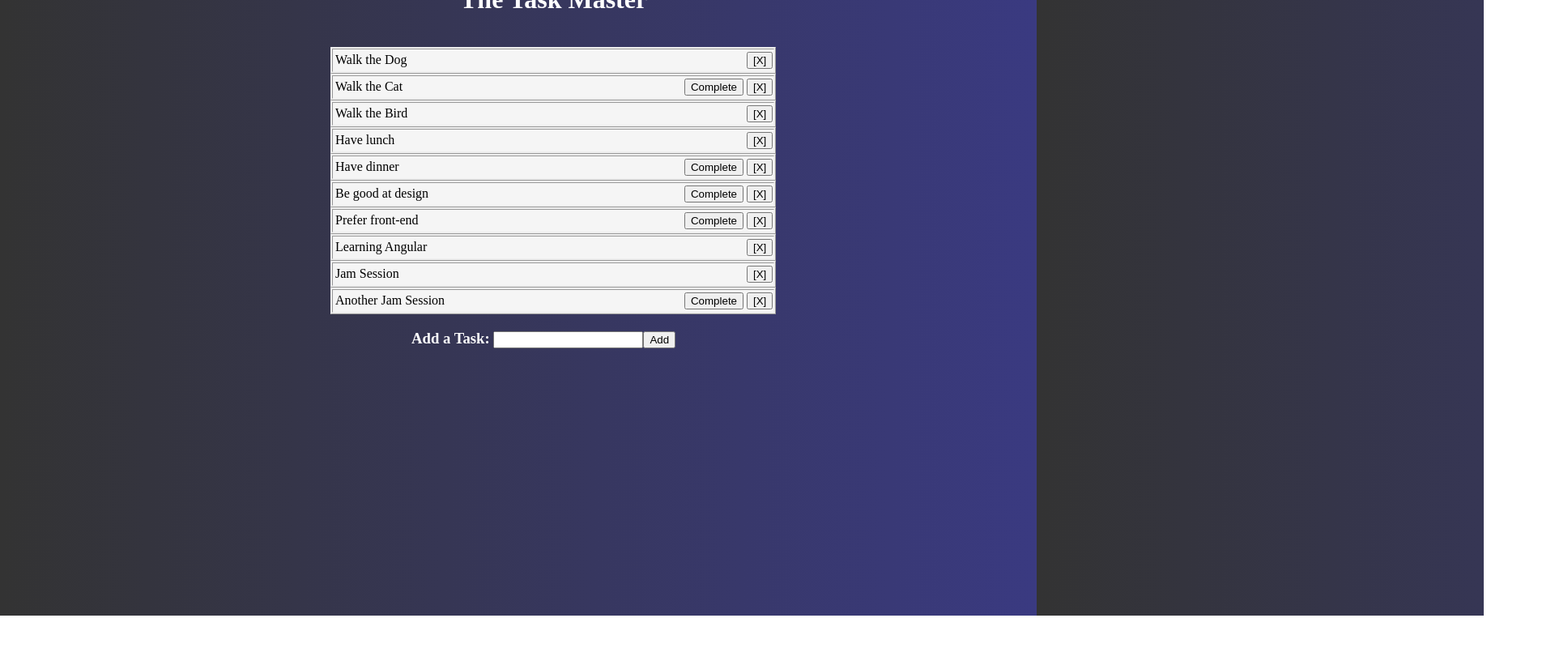
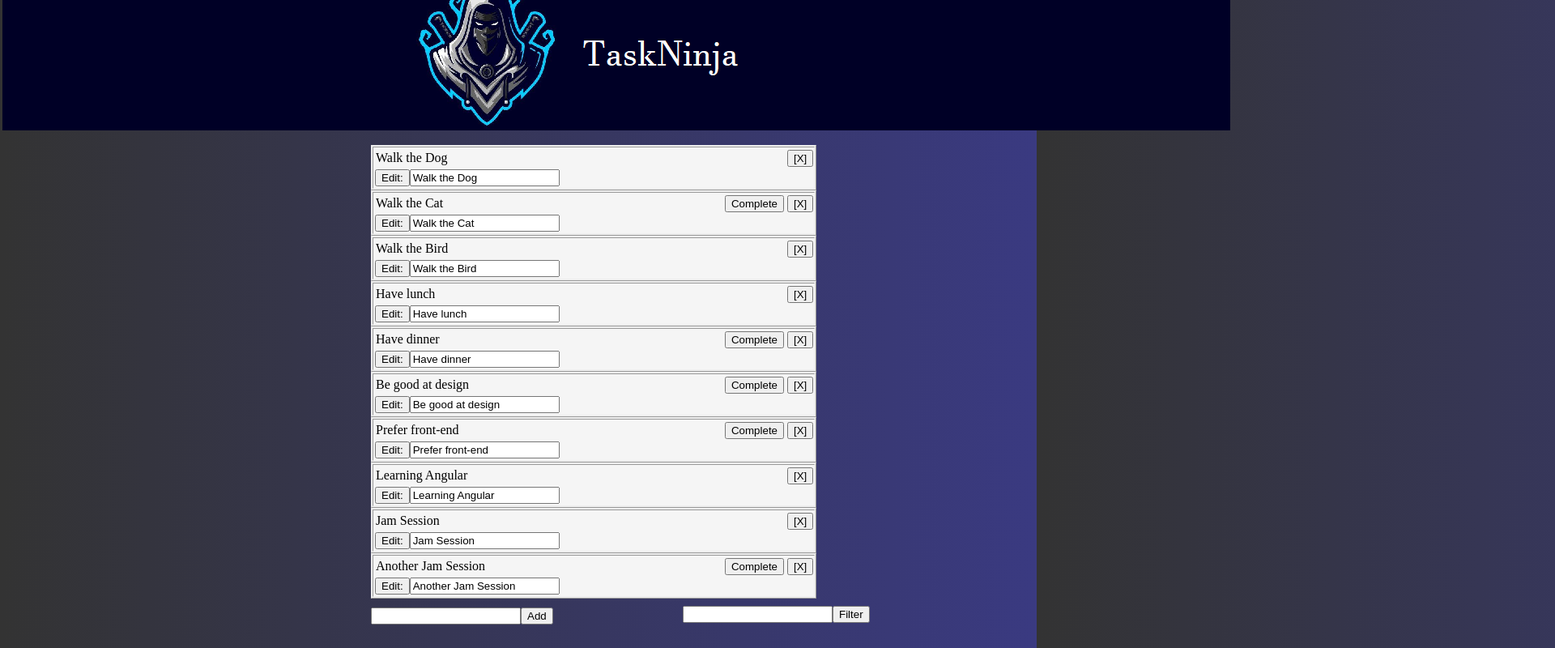
Before and after one commit to VickeryR77/RVAngularFirst, an Angular app: page / in a window 1280 px wide. Shown: the part 40-840 px from the top of the page at 81% size, 1920 px wide, since content can reach past the window. Before the commit the page ends 800 px from the top, so only its background shows below. Built offline with nearby package versions, Linux system fonts and the light colour scheme.

Commit message:
Added all extended challenges, upgraded formatting. Assessment MVP+

```diff
--- a/src/app/app.component.css
+++ b/src/app/app.component.css
@@ -13,7 +13,8 @@ body{
 table{
     width: 40%;
     position: relative;
-    left:400px;
+    left:450px;
+    bottom:50px;
     border-color:black;
     border:ridge;
     background-color: whitesmoke;
@@ -41,11 +42,32 @@ div.right{
 }
 
 div.title{
+
     position: relative;
-    left:560px;
+    left:-5px;
+    top:-20px;
 }
 
 div.task{
     position: relative;
+    left:450px;
+    bottom:60px;
+}
+
+div.filter{
+    position: relative;
+    left:835px;
+    bottom:101px;
+}
+
+p.finished{
+    font-size:large;
+    color:white;
+    position: relative;
+    left:700px;
+}
+
+img.endImage{
+    position: relative;
     left:500px;
 }
--- a/src/app/app.component.html
+++ b/src/app/app.component.html
@@ -1,6 +1,19 @@
 
 <div class="title">
-<h1>{{title}}</h1><br/>
+<h1><img src="assets/img/taskNinja.png"></h1><br/>
+</div>
+
+<!--
+<div *ngIf="tasks && tasks.length > 0 then showData else hideData">
+<ng-template #showData>Show Data</ng-template>
+<ng-template #hideData>Hide Data</ng-template>
+-->
+
+<div *ngIf="!tasks || tasks.length === 0">
+  <img class="endImage" src="assets/img/chorescomplete.gif"/>
+   <p class="finished" >
+     Chores Complete!
+   </p>
 </div>
 
 <div *ngFor="let chore of tasks">
@@ -28,9 +41,22 @@
       </div>
     </td>
   </tr>
+
+   <tr>
+    <button>Edit:</button> <input [(ngModel)]="chore.taskName" placeholder="editfield" />
+   </tr>
   </table>
 </div>
 
 <div class="task">
-  <h3 style="color:white">Add a Task: <input [(ngModel)]="question"/><button (click)="addTask()">Add</button></h3>
+  <h3 style="color:white">
+   <input [(ngModel)]="question"/>
+    <button (click)="addTask()">
+      Add
+    </button>
+  </h3>
 </div>
+
+<div class="filter">
+<input [(ngModel)]="filter"/><button (click)="addFilter()">Filter</button>
+</div>
--- a/src/app/app.component.ts
+++ b/src/app/app.component.ts
@@ -11,7 +11,22 @@ export class AppComponent {
 
   title = 'The Task Master';
   question = "";
+  editfield = "";
+  filter= "";
   show: boolean = true;
+
+  coreTasks: ToDo[] = [
+    {taskName: "Walk the Dog", completed: false},
+    {taskName: "Walk the Cat", completed: true},
+    {taskName: "Walk the Bird", completed: false},
+    {taskName: "Have lunch", completed: false},
+    {taskName: "Have dinner", completed: true},
+    {taskName: "Be good at design", completed: true},
+    {taskName: "Prefer front-end", completed: true},
+    {taskName: "Learning Angular", completed: false},
+    {taskName: "Jam Session", completed: false},
+    {taskName: "Another Jam Session", completed: true}
+  ];
 
   tasks: ToDo[] = [
     {taskName: "Walk the Dog", completed: false},
@@ -26,16 +41,28 @@ export class AppComponent {
     {taskName: "Another Jam Session", completed: true}
   ];
 
+  addFilter = function(){
+
+    this.tasks.length = [];
+
+    for(let t = 0; t<this.coreTasks.length; t++){
+      if(this.coreTasks[t].taskName.includes(`${this.filter}`)){
+        this.tasks.push({taskName:`${this.coreTasks[t].taskName}`,completed:this.coreTasks[t].completed});
+      };
+    };
+  }
 
   changeStatus = function(task: ToDo){
     task.completed=false;
   }
 
   addTask = function(){
+     this.coreTasks.push({taskName:`${this.question}`,completed:true});
      this.tasks.push({taskName:`${this.question}`,completed:true});
   }
 
   removeTask = function(task: ToDo){
+    this.coreTasks.splice(this.coreTasks.indexOf(task),1);
     this.tasks.splice(this.tasks.indexOf(task),1);
   }
 }
```
Also changed, not shown: src/assets/img/taskNinja.png (added), 1 other file (tests, documents, lock files or other folders).
